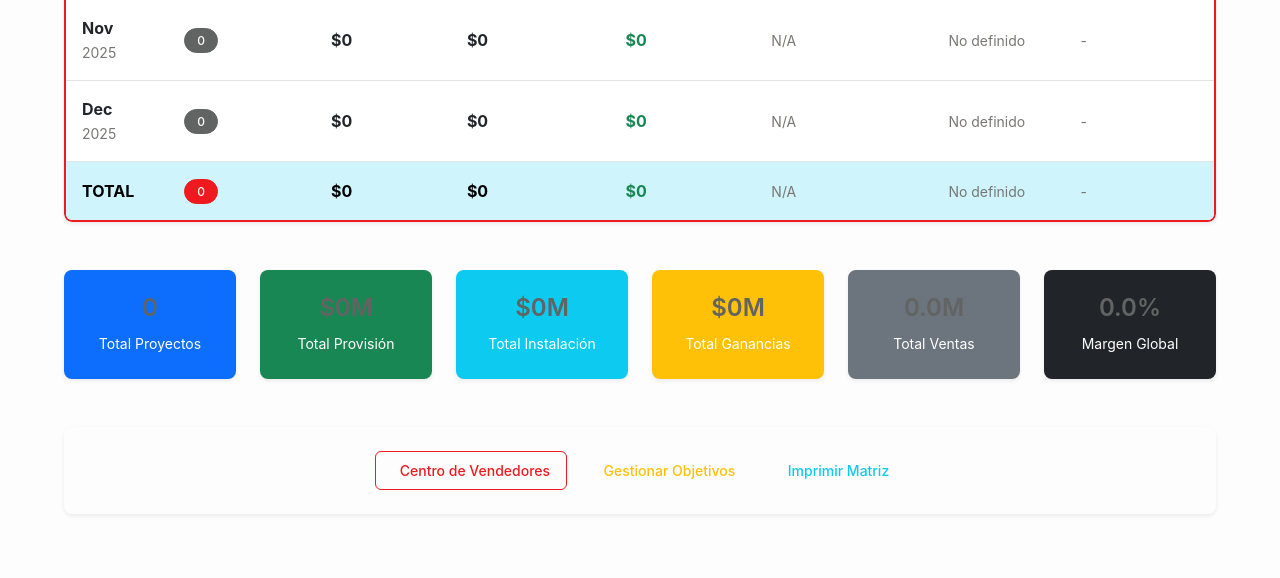
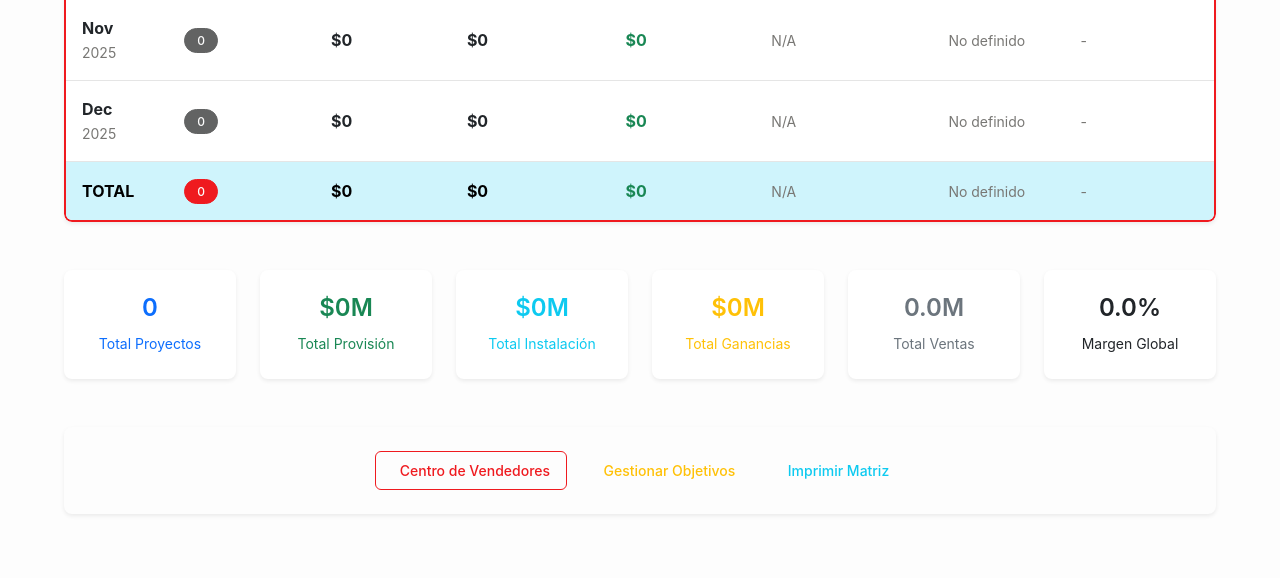
Before and after one commit to mobikitapp/Mobikit-Control-de-Gestion, a Flask app: page /comercial/planificacion in a window 1280 px wide; the page is wider, and only the part inside the window is pictured. Shown: the part 1465-2043 px from the top of that part. Run offline with Flask 3, Linux system fonts and the light colour scheme; the visitor is signed in with stand-in values (Sample User, id 1); data comes from the database, SQL or seed files in the repository; data that the repository does not hold is empty; parts of the project's set-up code (start-up, migrations or seed data) failed here and were passed over; some libraries are stand-ins or nearby versions.

Commit message:
Assistant checkpoint: Updated summary cards with white backgrounds and colored borders
Assistant generated file changes:
- templates/comercial/planificacion.html: Update summary cards styling with white backgrounds and colored fonts/borders

---

User prompt:

Resumen de Planificacion en Modulo Comercial. Modificar formato, fondos de color blanco y fuentes de color y bordes de color. evitar fuente color blanco
Total Proyectos
$138M
Total Provisión
$74M
Total Instalación
$87M
Total Ganancias
211.8M
Total Ventas
41.1%
Margen Global.

Replit-Commit-Author: Assistant
Replit-Commit-Session-Id: cfcbf539-3cf7-45a8-bfbc-02b4553f2780

```diff
--- a/templates/comercial/planificacion.html
+++ b/templates/comercial/planificacion.html
@@ -284,50 +284,50 @@
     <!-- Summary Cards -->
     <div class="row mb-4">
         <div class="col-md-2">
-            <div class="card bg-primary text-white">
+            <div class="card bg-white border-primary" style="border-width: 2px;">
                 <div class="card-body text-center">
-                    <h4>{{ gran_totales.total_proyectos }}</h4>
-                    <small>Total Proyectos</small>
+                    <h4 class="text-primary">{{ gran_totales.total_proyectos }}</h4>
+                    <small class="text-primary">Total Proyectos</small>
                 </div>
             </div>
         </div>
         <div class="col-md-2">
-            <div class="card bg-success text-white">
+            <div class="card bg-white border-success" style="border-width: 2px;">
                 <div class="card-body text-center">
-                    <h4>${{ "{:,.0f}".format(gran_totales.total_provision / 1000000) }}M</h4>
-                    <small>Total Provisión</small>
+                    <h4 class="text-success">${{ "{:,.0f}".format(gran_totales.total_provision / 1000000) }}M</h4>
+                    <small class="text-success">Total Provisión</small>
                 </div>
             </div>
         </div>
         <div class="col-md-2">
-            <div class="card bg-info text-white">
+            <div class="card bg-white border-info" style="border-width: 2px;">
                 <div class="card-body text-center">
-                    <h4>${{ "{:,.0f}".format(gran_totales.total_instalacion / 1000000) }}M</h4>
-                    <small>Total Instalación</small>
+                    <h4 class="text-info">${{ "{:,.0f}".format(gran_totales.total_instalacion / 1000000) }}M</h4>
+                    <small class="text-info">Total Instalación</small>
                 </div>
             </div>
         </div>
         <div class="col-md-2">
-            <div class="card bg-warning text-white">
+            <div class="card bg-white border-warning" style="border-width: 2px;">
                 <div class="card-body text-center">
-                    <h4>${{ "{:,.0f}".format(gran_totales.total_ganancias / 1000000) }}M</h4>
-                    <small>Total Ganancias</small>
+                    <h4 class="text-warning">${{ "{:,.0f}".format(gran_totales.total_ganancias / 1000000) }}M</h4>
+                    <small class="text-warning">Total Ganancias</small>
                 </div>
             </div>
         </div>
         <div class="col-md-2">
-            <div class="card bg-secondary text-white">
+            <div class="card bg-white border-secondary" style="border-width: 2px;">
                 <div class="card-body text-center">
-                    <h4>{{ "{:.1f}".format(gran_totales.total_ventas / 1000000) }}M</h4>
-                    <small>Total Ventas</small>
+                    <h4 class="text-secondary">{{ "{:.1f}".format(gran_totales.total_ventas / 1000000) }}M</h4>
+                    <small class="text-secondary">Total Ventas</small>
                 </div>
             </div>
         </div>
         <div class="col-md-2">
-            <div class="card bg-dark text-white">
+            <div class="card bg-white border-dark" style="border-width: 2px;">
                 <div class="card-body text-center">
-                    <h4>{{ "{:.1f}".format(gran_totales.margen_global) }}%</h4>
-                    <small>Margen Global</small>
+                    <h4 class="text-dark">{{ "{:.1f}".format(gran_totales.margen_global) }}%</h4>
+                    <small class="text-dark">Margen Global</small>
                 </div>
             </div>
         </div>
```
